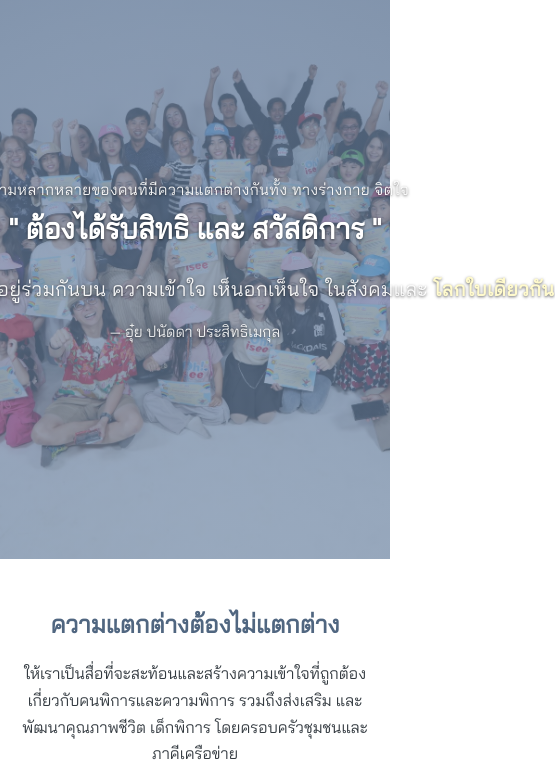
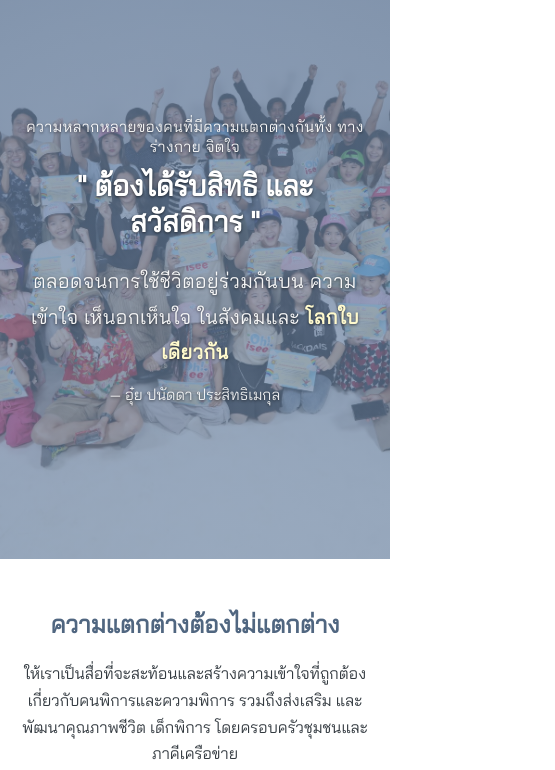
Before and after one commit to champcm/chairity-template, a plain HTML site: page index.html in a window 390 px wide. Shown: the part 74-844 px from the top of the page, 555 px wide, since content can reach past the window. Drawn offline with Linux system fonts and the light colour scheme; no server answers.

Commit message:
fix mobile wrap text

```diff
--- a/style.css
+++ b/style.css
@@ -726,6 +726,9 @@ header nav ul li a:hover::after {
 
 /* Responsive for video showcase */
 @media (max-width: 768px) {
+  .hero-content h3 {
+    white-space: normal; /* Allow text to wrap on smaller screens */
+  }
   .portfolio-slider-container {
     margin: 0; /* Reset negative margin if container has no padding on mobile */
   }
```
